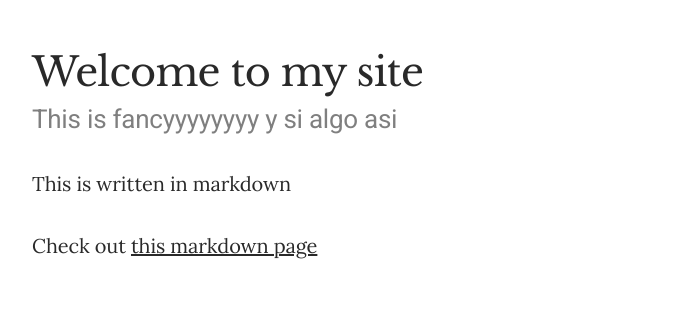
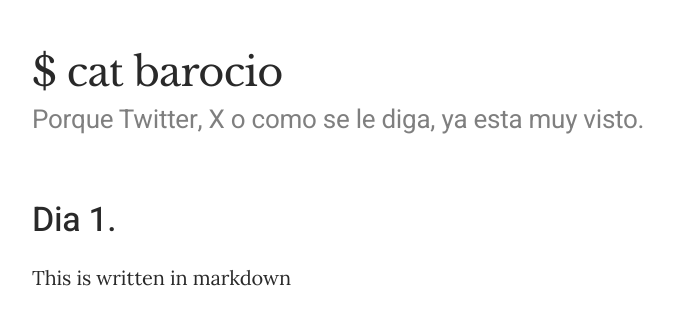
Before and after one commit to FernandoSerio/fernandoserio.github.io, a plain HTML site: page docs/index.html in a window 1280 px wide. Shown: the whole page, without its empty margins (258-932 px from the left). Drawn offline with nearby package versions, Linux system fonts and the light colour scheme.

Commit message:
tercer y medio paso

```diff
--- a/docs/index.html
+++ b/docs/index.html
@@ -4,15 +4,16 @@
         <meta charset="UTF-8">
         <meta http-equiv="X-UA-Compatible" content="IE=edge,chrome=1">
         <meta name="viewport" content="width=device-width, minimal-ui, initial-scale=1, viewport-fit=cover">
-        <title>Welcome to my site</title>
+        <title>$ cat barocio</title>
         <link rel="icon" type="image/png" href="assets/images/favicon.png">
         <link href="assets/css/main.css" rel="stylesheet">
     </head>
     <body>
-        <h1 id="welcome-to-my-site">Welcome to my site</h1>
-<h3 id="this-is-fancyyyyyyyy-y-si-algo-asi">This is fancyyyyyyyy y si algo asi</h3>
+        <h1 id="-cat-barocio">$ cat barocio</h1>
+<h3 id="porque-twitter-x-o-como-se-le-diga-ya-esta-muy-visto">Porque Twitter, X o como se le diga, ya esta muy visto.</h3>
+<h2 id="dia-1">Dia 1.</h2>
 <p>This is written in markdown</p>
-<p>Check out <a href="test.html">this markdown page</a></p>
+<!-- Check out [this markdown page](?test) -->
 
     </body>
 </html>
```
Also changed, not shown: 1 other file.
